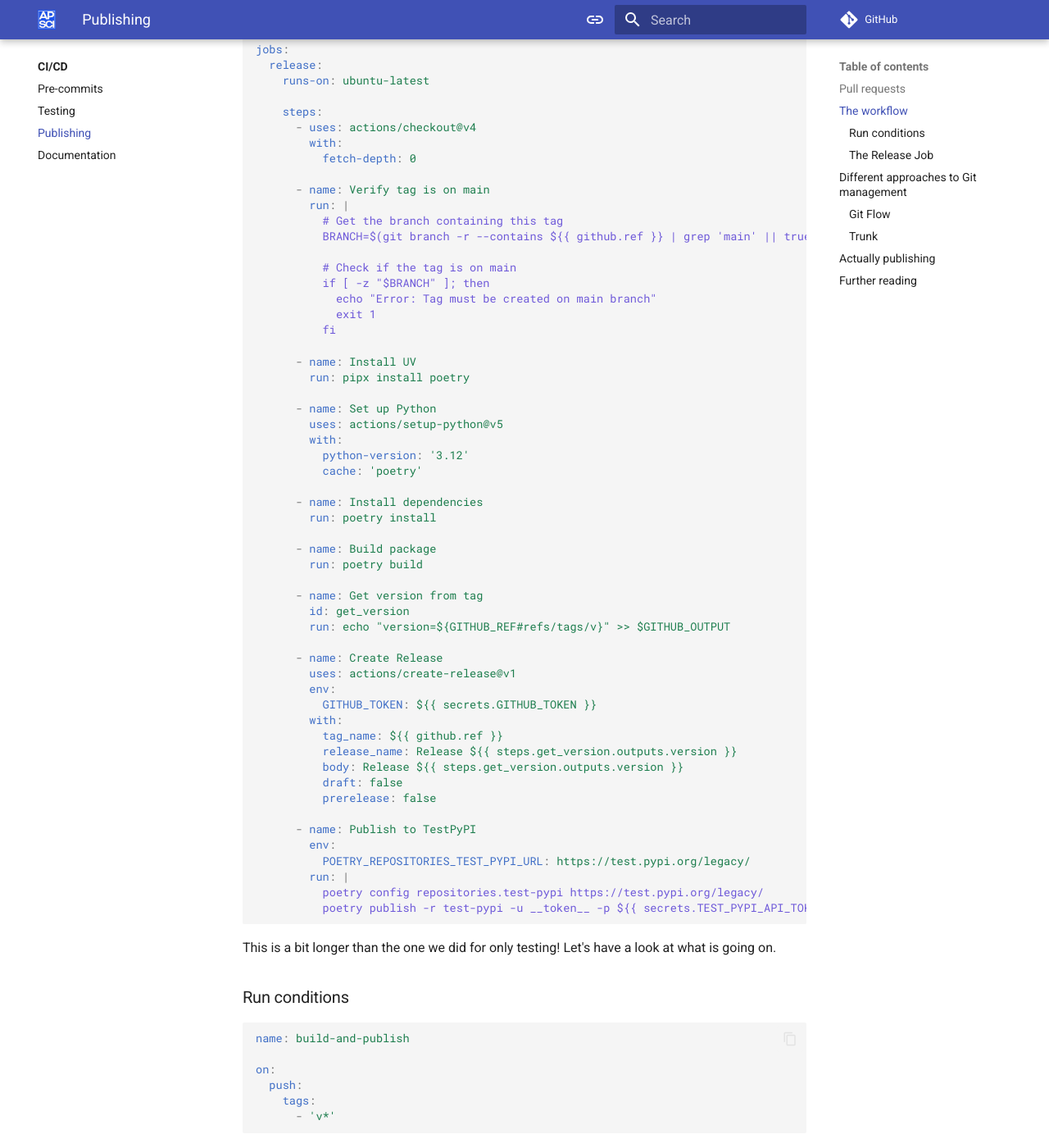
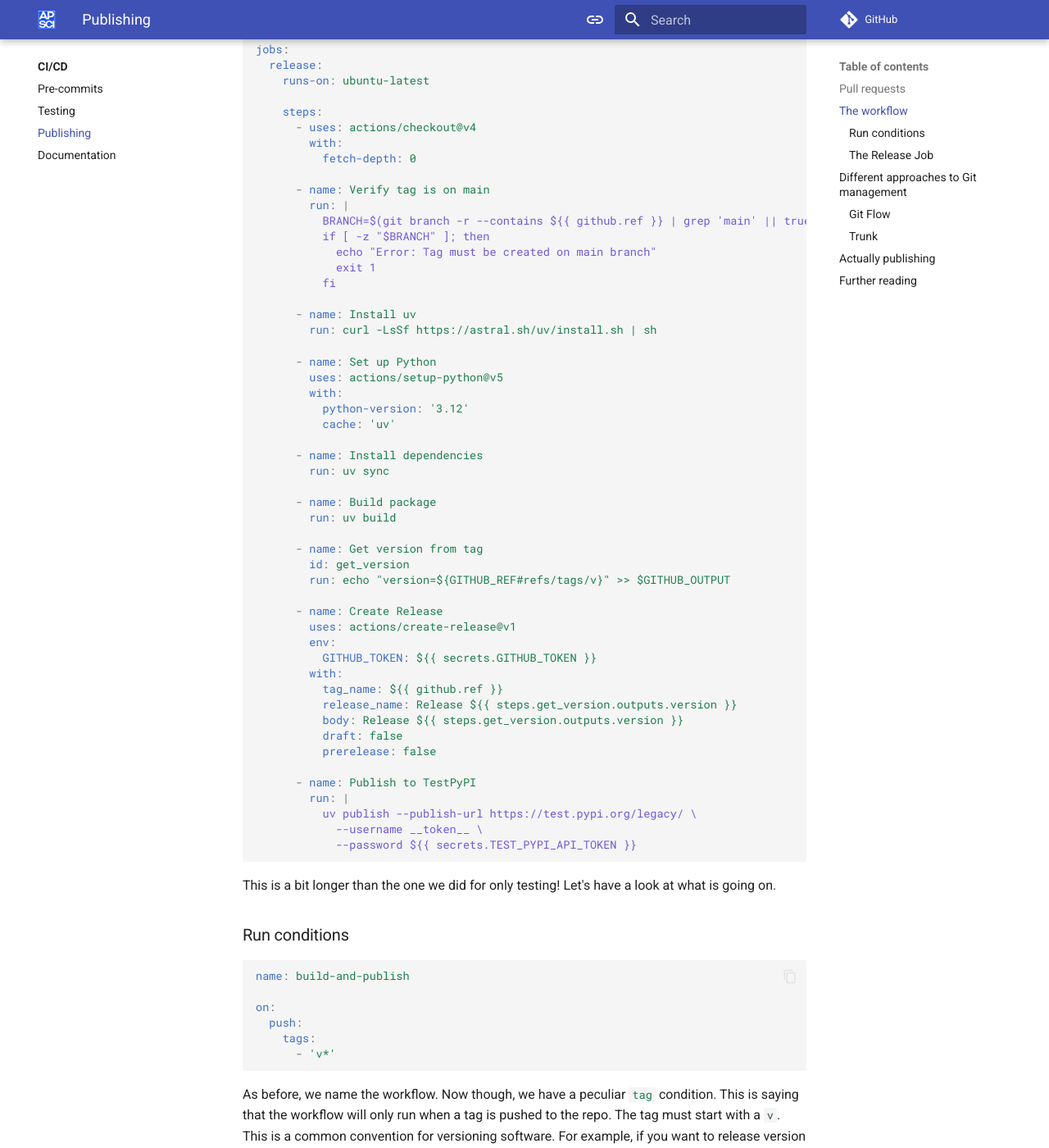
Before and after one commit to acceleratescience/packaging-publishing, an MkDocs documentation site: the page built from docs/CICD/publishing.md, in a window 1280 px wide and 1400 px high, scrolled down 2571 px. Shown: the whole window at 82% size. Built offline with MkDocs 1.6.1 and Material for MkDocs 9.7.7, drawn with Linux system fonts in a browser that asks for light colours; comment, search, counter and statistics services are not loaded; some of the changed text lies outside the part shown.

Commit message:
chore: update CI/CD publishing and documentation workflows to work with uv

````diff
--- a/docs/CICD/publishing.md
+++ b/docs/CICD/publishing.md
@@ -55,29 +55,26 @@ jobs:
 
       - name: Verify tag is on main
         run: |
-          # Get the branch containing this tag
           BRANCH=$(git branch -r --contains ${{ github.ref }} | grep 'main' || true)
-
-          # Check if the tag is on main
           if [ -z "$BRANCH" ]; then
             echo "Error: Tag must be created on main branch"
             exit 1
           fi
 
-      - name: Install UV
-        run: pipx install poetry
+      - name: Install uv
+        run: curl -LsSf https://astral.sh/uv/install.sh | sh
 
       - name: Set up Python
         uses: actions/setup-python@v5
         with:
           python-version: '3.12'
-          cache: 'poetry'
+          cache: 'uv'
 
       - name: Install dependencies
-        run: poetry install
+        run: uv sync
 
       - name: Build package
-        run: poetry build
+        run: uv build
 
       - name: Get version from tag
         id: get_version
@@ -95,11 +92,10 @@ jobs:
           prerelease: false
 
       - name: Publish to TestPyPI
-        env:
-          POETRY_REPOSITORIES_TEST_PYPI_URL: https://test.pypi.org/legacy/
         run: |
-          poetry config repositories.test-pypi https://test.pypi.org/legacy/
-          poetry publish -r test-pypi -u __token__ -p ${{ secrets.TEST_PYPI_API_TOKEN }}
+          uv publish --publish-url https://test.pypi.org/legacy/ \
+            --username __token__ \
+            --password ${{ secrets.TEST_PYPI_API_TOKEN }}
 ```
 
 This is a bit longer than the one we did for only testing! Let's have a look at what is going on.
@@ -154,18 +150,17 @@ We then allow the GitHub bot to alter the version in the `pyproject.toml` file,
   env:
     GITHUB_TOKEN: ${{ secrets.GITHUB_TOKEN }}
   with:
-    tag_name: ${{ github.ref }}
-    release_name: Release ${{ steps.get_version.outputs.version }}
-    body: Release ${{ steps.get_version.outputs.version }}
-    draft: false
-    prerelease: false
+      tag_name: ${{ github.ref }}
+      release_name: Release ${{ steps.get_version.outputs.version }}
+      body: Release ${{ steps.get_version.outputs.version }}
+      draft: false
+      prerelease: false
 
 - name: Publish to TestPyPI
-  env:
-    POETRY_REPOSITORIES_TEST_PYPI_URL: https://test.pypi.org/legacy/
   run: |
-    poetry config repositories.test-pypi https://test.pypi.org/legacy/
-    poetry publish -r test-pypi -u __token__ -p ${{ secrets.TEST_PYPI_API_TOKEN }}
+      uv publish --publish-url https://test.pypi.org/legacy/ \
+        --username __token__ \
+        --password ${{ secrets.TEST_PYPI_API_TOKEN }}
 ```
 
 The final section builds the package and releases it to GitHub and to Test PyPI. In order for this to work, you have to give GitHub your API key. Head to the repo Settings -> Secrets and variables -> Actions. Add a new repository secret and call it `TEST_PYPI_API_TOKEN`. You will need to paste in your API token from Test PyPI, which you have hopefully kept in your `.env` file.
@@ -205,17 +200,17 @@ git pull origin main
 Bump the version (because if we try to push this versoin again, it will fail), and push the changes:
 
 ```bash
-poetry version patch
+uv version patch
 git add pyproject.toml
-git commit -m "Bump version to $(poetry version -s)"
+git commit -m "Bump version to $(uv version --short)"
 git push origin main
 ```
 
 Now, create a new tag and push it:
 
 ```bash
-git tag v$(poetry version -s)
-git push origin v$(poetry version -s)
+git tag v$(uv version --short)
+git push origin v$(uv version --short)
 ```
 
 Now when we head back to the repo, we should see the workflow running. If it fails, you can check the logs to see what went wrong. If it passes, you can check the releases tab and see your new release! And you can also head to Test PyPI and see your package there too!
````
Also changed, not shown: docs/CICD/documentation.md (+5 -5 lines).
